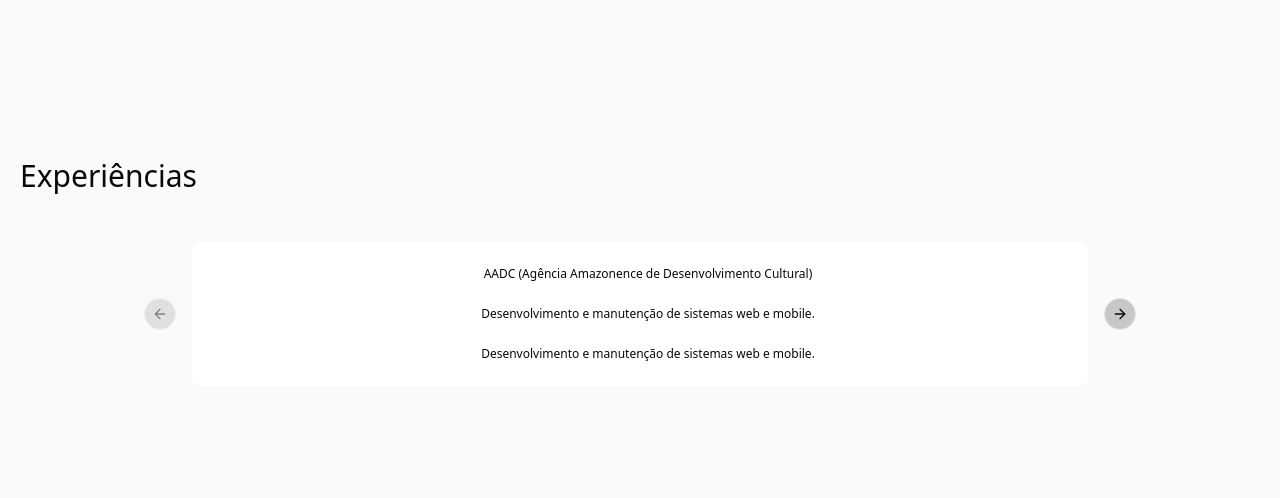
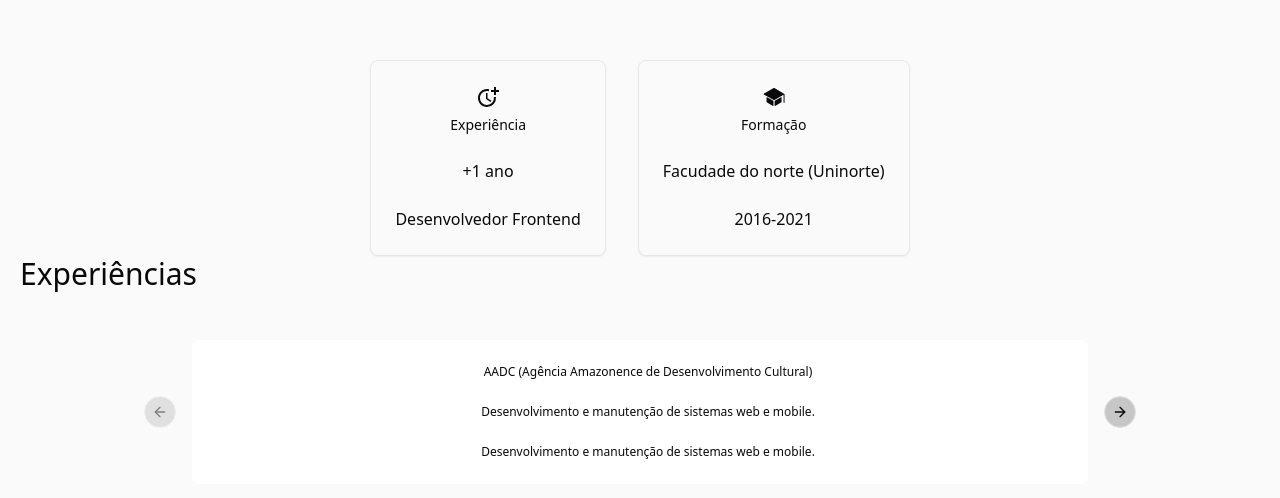
Before and after one commit to MarvinRo/portifolio, a React (Vite) app: page / in a window 1280 px wide. Shown: the part 1804-2302 px from the top of the page. Built offline with nearby package versions, Linux system fonts and the light colour scheme; no server answers.

Commit message:
carde ex/formação

```diff
--- /dev/null
+++ b/src/components/ui/card.tsx
@@ -0,0 +1,79 @@
+import * as React from "react"
+
+import { cn } from "@/lib/utils"
+
+const Card = React.forwardRef<
+  HTMLDivElement,
+  React.HTMLAttributes<HTMLDivElement>
+>(({ className, ...props }, ref) => (
+  <div
+    ref={ref}
+    className={cn(
+      "rounded-lg border bg-card text-card-foreground shadow-sm",
+      className
+    )}
+    {...props}
+  />
+))
+Card.displayName = "Card"
+
+const CardHeader = React.forwardRef<
+  HTMLDivElement,
+  React.HTMLAttributes<HTMLDivElement>
+>(({ className, ...props }, ref) => (
+  <div
+    ref={ref}
+    className={cn("flex flex-col space-y-1.5 p-6", className)}
+    {...props}
+  />
+))
+CardHeader.displayName = "CardHeader"
+
+const CardTitle = React.forwardRef<
+  HTMLParagraphElement,
+  React.HTMLAttributes<HTMLHeadingElement>
+>(({ className, ...props }, ref) => (
+  <h3
+    ref={ref}
+    className={cn(
+      "text-2xl font-semibold leading-none tracking-tight",
+      className
+    )}
+    {...props}
+  />
+))
+CardTitle.displayName = "CardTitle"
+
+const CardDescription = React.forwardRef<
+  HTMLParagraphElement,
+  React.HTMLAttributes<HTMLParagraphElement>
+>(({ className, ...props }, ref) => (
+  <p
+    ref={ref}
+    className={cn("text-sm text-muted-foreground", className)}
+    {...props}
+  />
+))
+CardDescription.displayName = "CardDescription"
+
+const CardContent = React.forwardRef<
+  HTMLDivElement,
+  React.HTMLAttributes<HTMLDivElement>
+>(({ className, ...props }, ref) => (
+  <div ref={ref} className={cn("p-6 pt-0", className)} {...props} />
+))
+CardContent.displayName = "CardContent"
+
+const CardFooter = React.forwardRef<
+  HTMLDivElement,
+  React.HTMLAttributes<HTMLDivElement>
+>(({ className, ...props }, ref) => (
+  <div
+    ref={ref}
+    className={cn("flex items-center p-6 pt-0", className)}
+    {...props}
+  />
+))
+CardFooter.displayName = "CardFooter"
+
+export { Card, CardHeader, CardFooter, CardTitle, CardDescription, CardContent }
--- a/src/pages/App.tsx
+++ b/src/pages/App.tsx
@@ -24,12 +24,22 @@
   SelectGroup,
   SelectItem,
 } from "@radix-ui/react-select";
+import {
+  Card,
+  CardContent,
+  CardDescription,
+  CardFooter,
+  CardHeader,
+  CardTitle,
+} from "@/components/ui/card"
 import TypeIt from "typeit-react"
 import { ImLinkedin } from "react-icons/im";
 import { VscGithub } from "react-icons/vsc";
 import { TbMailFilled } from "react-icons/tb";
 import { VscThreeBars } from "react-icons/vsc";
 import { BsWhatsapp } from "react-icons/bs";
+import { IoIosSchool } from "react-icons/io";
+import { MdOutlineMoreTime } from "react-icons/md";
 
 function App() {
   const [check, setCheck] = useState(false);
@@ -177,6 +187,36 @@
 
 
         <section id="experiencia" className="mt-3 h-[100vh] flex flex-col justify-center " >
+          <div className="flex justify-center align-middle items-center space-x-8">
+            <div>
+              <Card >
+                <CardHeader >
+                  <CardTitle className="text-foreground flex justify-center"><MdOutlineMoreTime /></CardTitle>
+                  <CardDescription className="text-foreground flex justify-center">Experiência</CardDescription>
+                </CardHeader>
+                <CardContent>
+                  <p className="text-foreground flex justify-center">+1 ano</p>
+                </CardContent>
+                <CardFooter>
+                  <p className="text-foreground flex justify-center">Desenvolvedor Frontend</p>
+                </CardFooter>
+              </Card>
+            </div>
+            <div>
+            <Card>
+                <CardHeader>
+                  <CardTitle className=" text-foreground flex justify-center"><IoIosSchool/></CardTitle>
+                  <CardDescription className="text-foreground flex justify-center">Formação</CardDescription>
+                </CardHeader>
+                <CardContent>
+                  <p className="text-foreground">Facudade do norte (Uninorte)</p>
+                </CardContent>
+                <CardFooter>
+                  <p className="text-foreground flex justify-center mx-auto">2016-2021</p>
+                </CardFooter>
+              </Card>
+            </div>
+          </div>
           <div className="ml-5 mb-12">
             <h1 className="text-3xl">
               Experiências
```
Also changed, not shown: 1 other file (tests, documents, lock files or other folders).
